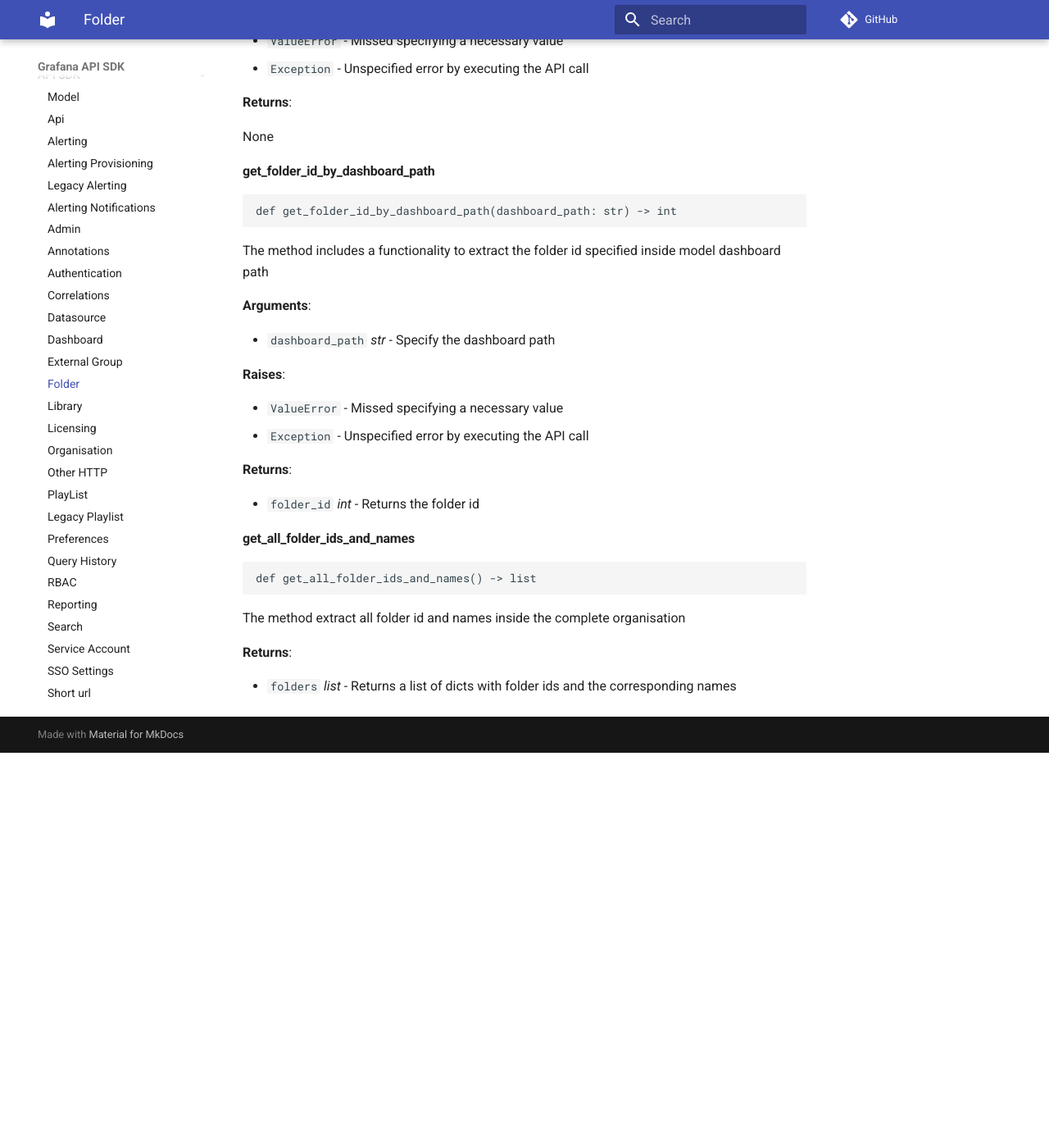
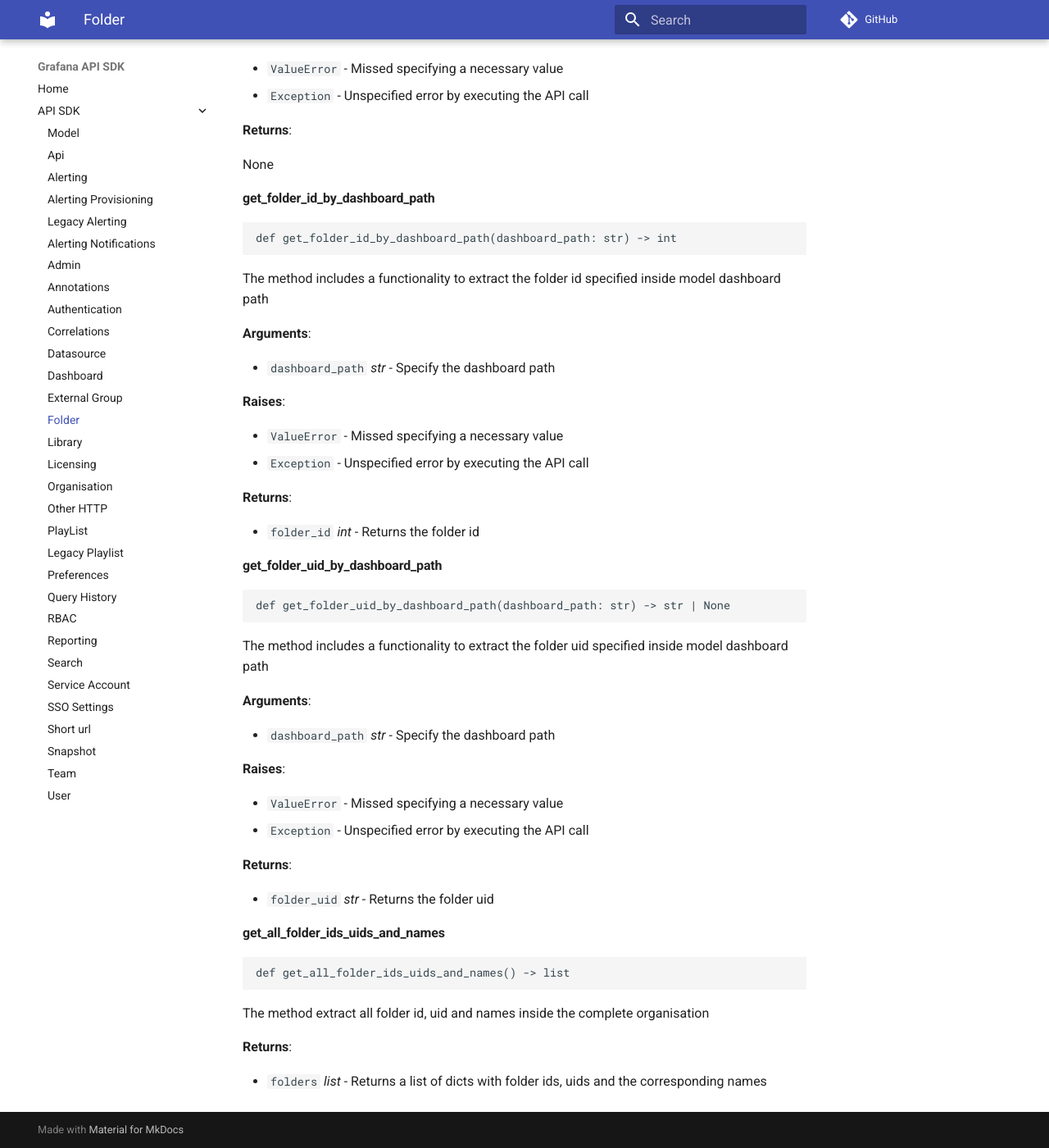
Before and after one commit to ZPascal/grafana_api_sdk, an MkDocs documentation site: the page built from docs/content/grafana_api/folder.md, in a window 1280 px wide and 1400 px high, scrolled down 5466 px. Shown: the whole window at 82% size. Built offline with MkDocs 1.6.1 and Material for MkDocs 9.7.7, drawn with Linux system fonts in a browser that asks for light colours; comment, search, counter and statistics services are not loaded; before the commit the page ends 6384 px from its top, so only the background shows below that; some of the changed text lies outside the part shown.

Commit message:
docs: Add the documentation

````diff
--- a/docs/content/grafana_api/folder.md
+++ b/docs/content/grafana_api/folder.md
@@ -12,7 +12,8 @@
     * [get\_folder\_permissions](#folder.Folder.get_folder_permissions)
     * [update\_folder\_permissions](#folder.Folder.update_folder_permissions)
     * [get\_folder\_id\_by\_dashboard\_path](#folder.Folder.get_folder_id_by_dashboard_path)
-    * [get\_all\_folder\_ids\_and\_names](#folder.Folder.get_all_folder_ids_and_names)
+    * [get\_folder\_uid\_by\_dashboard\_path](#folder.Folder.get_folder_uid_by_dashboard_path)
+    * [get\_all\_folder\_ids\_uids\_and\_names](#folder.Folder.get_all_folder_ids_uids_and_names)
 
 <a id="folder"></a>
 
@@ -327,16 +328,41 @@ The method includes a functionality to extract the folder id specified inside mo
 
 - `folder_id` _int_ - Returns the folder id
 
-<a id="folder.Folder.get_all_folder_ids_and_names"></a>
+<a id="folder.Folder.get_folder_uid_by_dashboard_path"></a>
 
-#### get\_all\_folder\_ids\_and\_names
+#### get\_folder\_uid\_by\_dashboard\_path
 
 ```python
-def get_all_folder_ids_and_names() -> list
+def get_folder_uid_by_dashboard_path(dashboard_path: str) -> str | None
 ```
 
-The method extract all folder id and names inside the complete organisation
+The method includes a functionality to extract the folder uid specified inside model dashboard path
+
+**Arguments**:
+
+- `dashboard_path` _str_ - Specify the dashboard path
+
+
+**Raises**:
+
+- `ValueError` - Missed specifying a necessary value
+- `Exception` - Unspecified error by executing the API call
+
 
 **Returns**:
 
-- `folders` _list_ - Returns a list of dicts with folder ids and the corresponding names
+- `folder_uid` _str_ - Returns the folder uid
+
+<a id="folder.Folder.get_all_folder_ids_uids_and_names"></a>
+
+#### get\_all\_folder\_ids\_uids\_and\_names
+
+```python
+def get_all_folder_ids_uids_and_names() -> list
+```
+
+The method extract all folder id, uid and names inside the complete organisation
+
+**Returns**:
+
+- `folders` _list_ - Returns a list of dicts with folder ids, uids and the corresponding names
````
